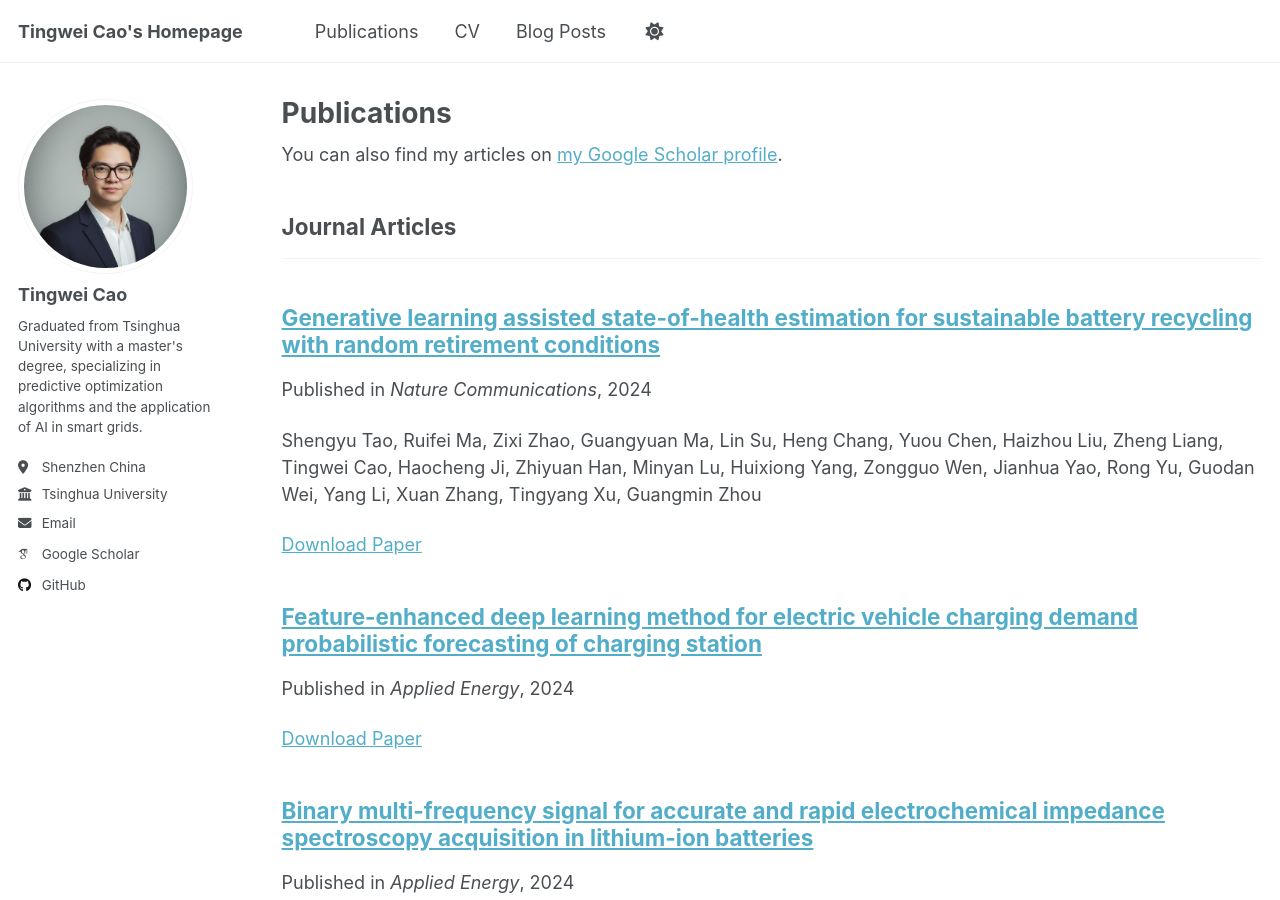
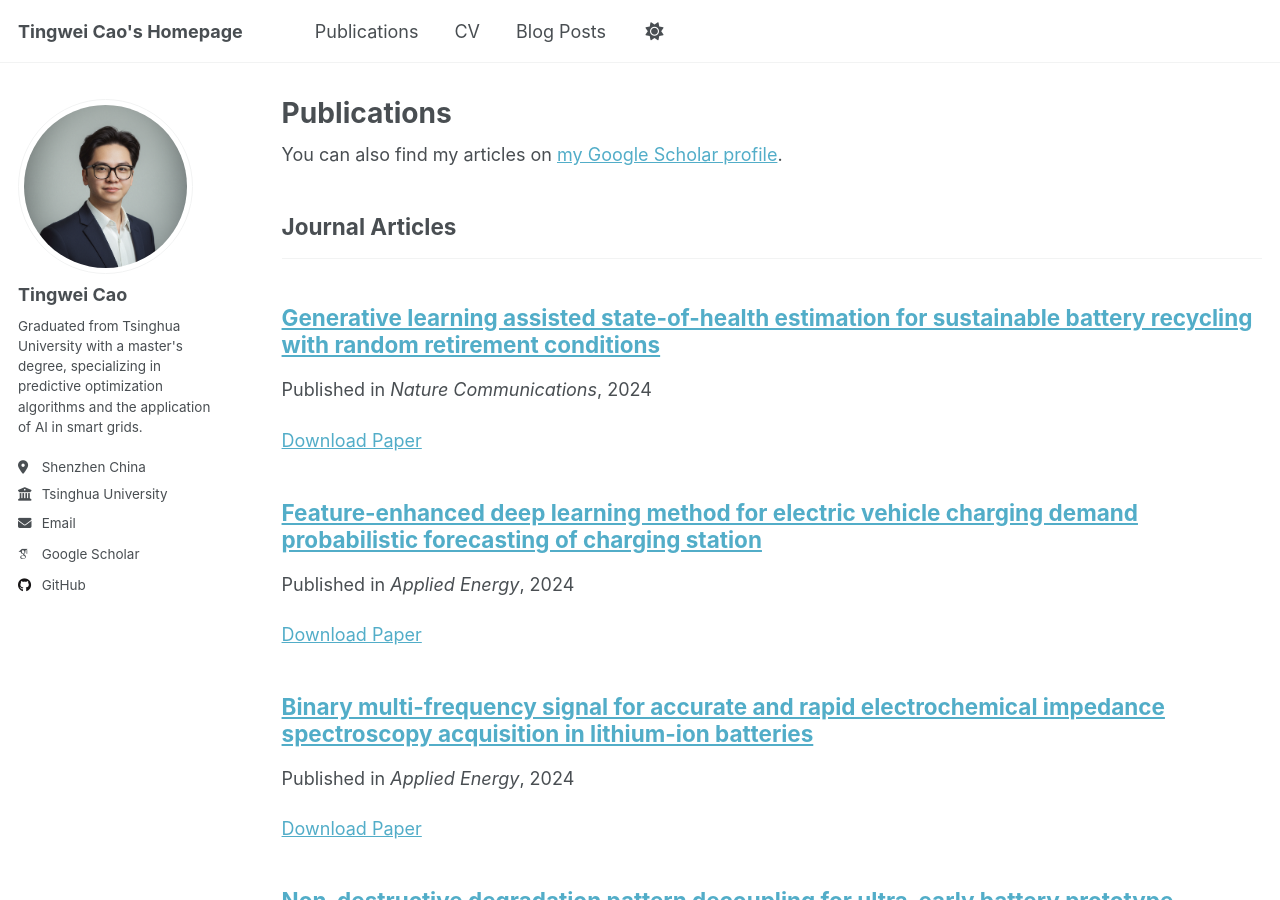
Before and after one commit to tingweicao/tingweicao.github.io, a Jekyll site: the page built from _pages/publications.html, in a window 1280 px wide and 900 px high. Built offline with Jekyll 4.4.1, drawn with Linux system fonts in a browser that asks for light colours; some web fonts are replaced; a script that is not in the unit is left out.

Commit message:
Update Generative learning assisted state-of-health estimation for sustainable battery recycling with random retirement conditions.md

```diff
--- a/_publications/Generative learning assisted state-of-health estimation for sustainable battery recycling with random retirement conditions.md
+++ b/_publications/Generative learning assisted state-of-health estimation for sustainable battery recycling with random retirement conditions.md
@@ -3,7 +3,7 @@ title: "Generative learning assisted state-of-health estimation for sustainable
 collection: publications
 category: manuscripts
 permalink: /publication/Generative learning assisted state-of-health estimation for sustainable battery recycling with random retirement conditions
-excerpt: 'Shengyu Tao, Ruifei Ma, Zixi Zhao, Guangyuan Ma, Lin Su, Heng Chang, Yuou Chen, Haizhou Liu, Zheng Liang, Tingwei Cao, Haocheng Ji, Zhiyuan Han, Minyan Lu, Huixiong Yang, Zongguo Wen, Jianhua Yao, Rong Yu, Guodan Wei, Yang Li, Xuan Zhang, Tingyang Xu, Guangmin Zhou'
+excerpt:
 date: 2024-11-23
 venue: 'Nature Communications'
 paperurl: 'https://academicpages.github.io/files/paper3.pdf'
```
